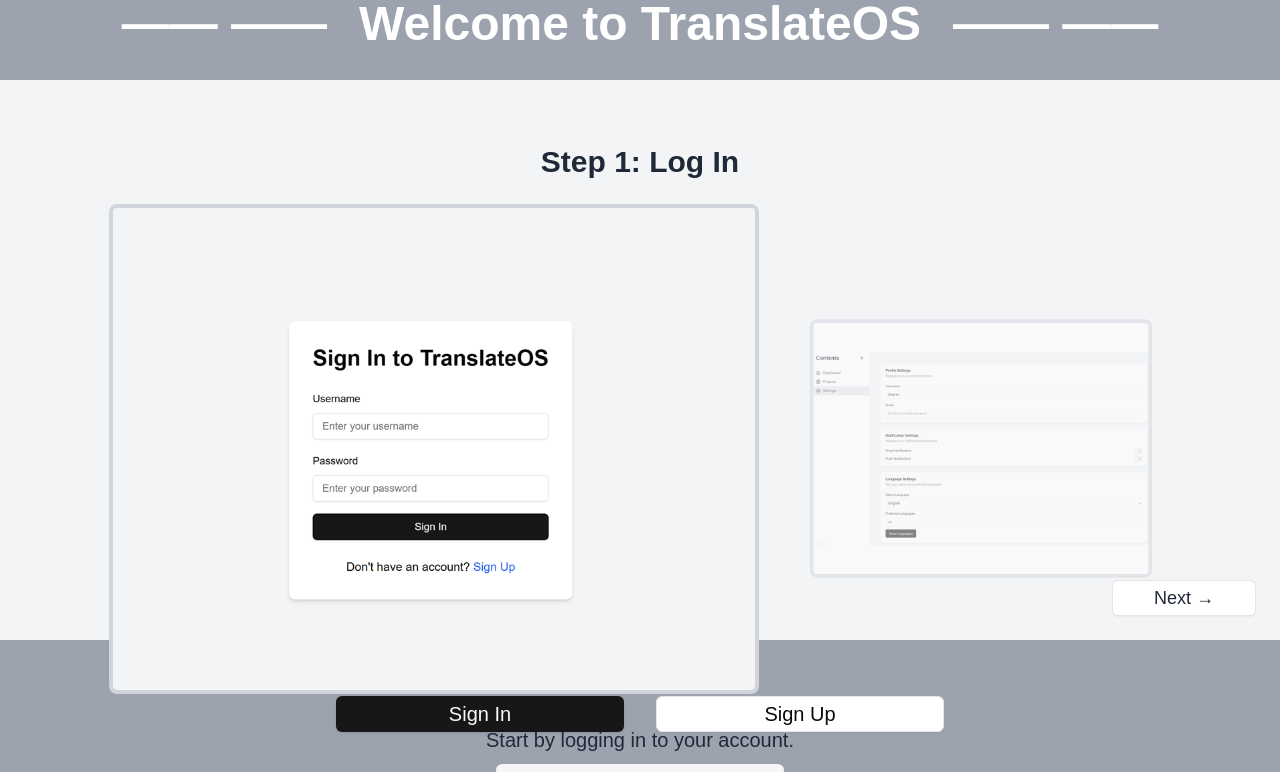
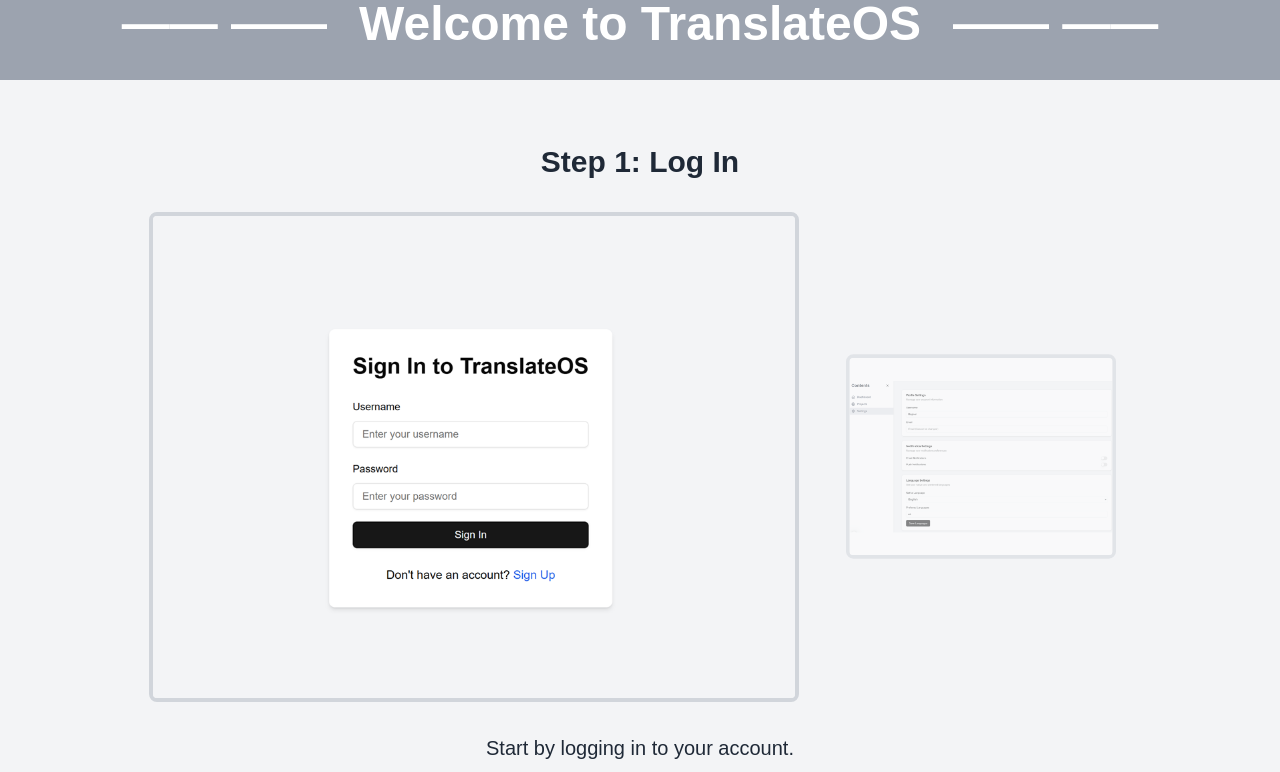
Before and after one commit to livio9/HappyTrans_Frontend, a Next.js app: page /welcome in a window 1280 px wide. Shown: the top 772 px of the page. Built offline with nearby package versions, Linux system fonts and the light colour scheme.

Commit message:
fix: 欢迎界面按内容实际比例显示 & 全局布局调整 (#43)
* fix: 欢迎界面按内容实际比例显示

* fix: 项目界面UI优化

```diff
--- a/src/app/welcome/page.tsx
+++ b/src/app/welcome/page.tsx
@@ -59,93 +59,88 @@ export default function Welcome() {
   };
 
   return (
-    <div className="flex flex-col items-center justify-center min-h-screen bg-gray-400 overflow-hidden">
-      {/* 欢迎部分，固定位置 */}
-      <h1 className="text-5xl font-bold mb-8 text-white flex items-center">
+    <div className="flex flex-col items-center justify-center min-h-screen bg-gray-400 overflow-auto">
+      {/* 欢迎部分 */}
+      <h1 className="text-5xl font-bold mb-8 text-white flex items-center text-center">
         <span>—— ——</span>
         <span className="mx-8">Welcome to TranslateOS</span>
         <span>—— ——</span>
       </h1>
 
-      {/* 浅色背景部分横跨整个屏幕，设置高度为70%，并加宽到70% */}
-      <div className="bg-gray-100 text-gray-800 py-16 px-8 w-screen h-[70vh] relative">
-        {/* 步骤引导部分，设置宽度为70% */}
+      {/* 使用min-h代替固定高度，使内容可随屏幕大小自动扩展 */}
+      <div className="bg-gray-100 text-gray-800 py-16 px-8 w-screen relative">
         <div className="text-center w-full max-w-screen-xl mx-auto">
           <h2 className="text-3xl font-semibold mt-0">{steps[currentStep].title}</h2>
 
-          {/* 图片滑动展示部分 */}
-          <div className="relative mt-6 overflow-hidden w-full">
-            <div className="flex items-center justify-center space-x-8 w-full">
-              {/* 前一步的缩小虚化图片 */}
+          {/* 图片与说明部分，使用响应式布局 */}
+          <div className="mt-8 flex flex-col items-center md:flex-row md:justify-center md:space-x-8">
+
+            {/* 前一步的缩略图，只有在中等以上屏幕显示 */}
             {currentStep > 0 && (
               <img
                 src={steps[currentStep - 1].image}
                 alt={`Step ${currentStep}`}
-                  className="w-[380px] h-auto transform scale-90 opacity-50 transition-all duration-500 border-4 border-gray-300 rounded-lg"
+                className="hidden md:block md:w-[300px] md:h-auto transform scale-90 opacity-50 transition-all duration-500 border-4 border-gray-300 rounded-lg"
               />
             )}
 
-              {/* 当前步骤图片，始终居中 */}
+            {/* 当前步骤图片，响应式缩放 */}
             <img
               src={steps[currentStep].image}
               alt={`Step ${currentStep + 1}`}
-                className="w-[650px] h-auto transform scale-100 opacity-100 transition-all duration-500 border-4 border-gray-300 rounded-lg"
+              className="w-full max-w-[650px] h-auto transform scale-100 opacity-100 transition-all duration-500 border-4 border-gray-300 rounded-lg"
             />
 
-              {/* 下一步的缩小虚化图片 */}
+            {/* 下一步的缩略图，只有在中等以上屏幕显示 */}
             {currentStep < steps.length - 1 && (
               <img
                 src={steps[currentStep + 1].image}
                 alt={`Step ${currentStep + 2}`}
-                  className="w-[380px] h-auto transform scale-90 opacity-50 transition-all duration-500 border-4 border-gray-300 rounded-lg"
+                className="hidden md:block md:w-[300px] md:h-auto transform scale-90 opacity-50 transition-all duration-500 border-4 border-gray-300 rounded-lg"
               />
             )}
           </div>
-          </div>
 
-          {/* 说明文本稍微上移，字体增大 */}
-          <p className="mt-8 text-xl">{steps[currentStep].description}</p>
-        </div>
+          {/* 说明文本，增加padding防止与图片重叠 */}
+          <p className="mt-8 text-xl px-4 max-w-3xl mx-auto">
+            {steps[currentStep].description}
+          </p>
 
-        {/* 步骤控制按钮放在教程部分右下角 */}
-        <div className="absolute bottom-6 right-6 flex space-x-8">
+          {/* 步骤控制按钮，放在正常文档流中，避免重叠 */}
+          <div className="flex justify-center space-x-8 mt-8">
             {currentStep > 0 && (
               <Button
-              asChild
                 variant="outline"
-              className="w-36 text-gray-800 text-lg py-3" // 调整按钮高度
+                className="w-36 text-gray-800 text-lg py-3"
                 onClick={goToPreviousStep}
               >
-              <span>← Previous</span>
+                ← Previous
               </Button>
             )}
             {currentStep < steps.length - 1 && (
               <Button
-              asChild
                 variant="outline"
-              className="w-36 text-gray-800 text-lg py-3" // 调整按钮高度
+                className="w-36 text-gray-800 text-lg py-3"
                 onClick={goToNextStep}
               >
-              <span>Next →</span>
+                Next →
               </Button>
             )}
           </div>
         </div>
+      </div>
 
-      {/* 登录和注册按钮平齐排列 */}
-      <div className="flex space-x-8 mt-14">
-        {/* 登录按钮 */}
-        <Button asChild className="w-72 text-xl py-4">
+      {/* 登录和注册按钮平齐排列，使用flex布局并居中 */}
+      <div className="flex flex-col md:flex-row space-y-8 md:space-y-0 md:space-x-8 mt-14 justify-center">
+        <Button className="w-72 text-xl py-4">
           <Link href="/signin">Sign In</Link>
         </Button>
-        {/* 注册按钮 */}
-        <Button asChild variant="outline" className="w-72 text-xl py-4">
+        <Button variant="outline" className="w-72 text-xl py-4">
           <Link href="/signup">Sign Up</Link>
         </Button>
       </div>
 
-      {/* 无需登录直接进入按钮 */}
-      <Button asChild variant="secondary" className="w-72 mt-8 text-xl py-4">
+      <Button variant="secondary" className="w-72 mt-8 text-xl py-4">
         <Link href="/dashboard">Continue Without Login</Link>
       </Button>
     </div>
--- a/src/components/shared/Layout.tsx
+++ b/src/components/shared/Layout.tsx
@@ -1,4 +1,4 @@
-'use client';
+"use client";
 
 import React from "react";
 import Sidebar from "./Sidebar";
@@ -16,12 +16,12 @@ const Layout: React.FC<{ children: React.ReactNode }> = ({ children }) => {
     const isPublicPath = publicPaths.includes(pathname);
 
     return (
-        <div className="flex h-screen bg-gray-100">
+        <div className="flex min-h-screen bg-gray-100 overflow-hidden"> {/* 使用 min-h-screen 并添加 overflow-hidden */}
             {/* 侧边栏 */}
             {!isPublicPath && <Sidebar />}
 
             {/* 主页面内容 */}
-            <main className={`flex-1 overflow-y-auto ${!isPublicPath ? '' : 'flex items-center justify-center'}`}>
+            <main className={`flex-1 overflow-y-auto ${!isPublicPath ? 'flex flex-col' : 'flex items-center justify-center'}`}>
                 {!isPublicPath && <Header />}
                 {!isPublicPath ? (
                     <div className="p-8">
```
Also changed, not shown: src/app/projects/page.tsx (+73 -39 lines). Lines whose indentation alone changed are shown as unchanged.
